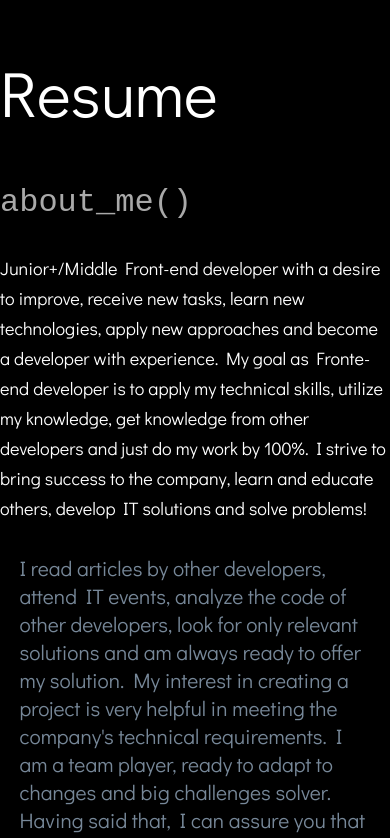
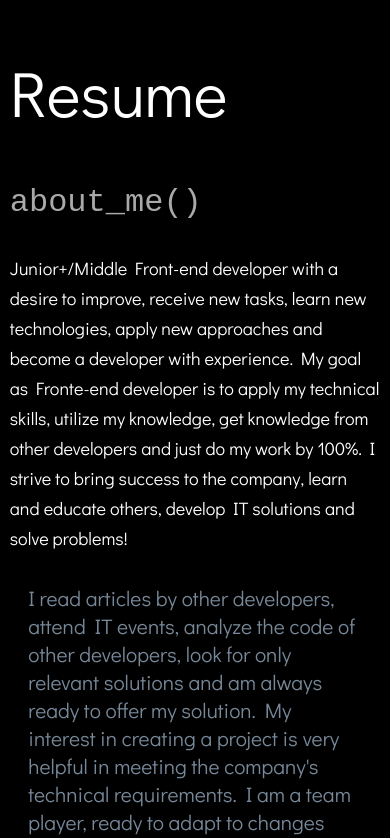
Before and after one commit to kusainovv/bio, a Next.js app: page / in a window 390 px wide. Shown: the top 838 px of the page. Built offline with nearby package versions, Linux system fonts and the light colour scheme; a web font is replaced by a local one.

Commit message:
fix styles for mobile

```diff
--- a/pages/index.tsx
+++ b/pages/index.tsx
@@ -4,11 +4,12 @@ import { Biography } from '../components/blocks/Biography'
 
 const Wrapper = styled.div`
   width: 600px;
-  max-width: 100%;
+  max-width: 95%;
   margin: auto;
   display: flex;
   flex-direction: column;
   justify-content: space-between;
+  word-break: break-word;
 `;
 
 const Home: NextPage = () => {
```
